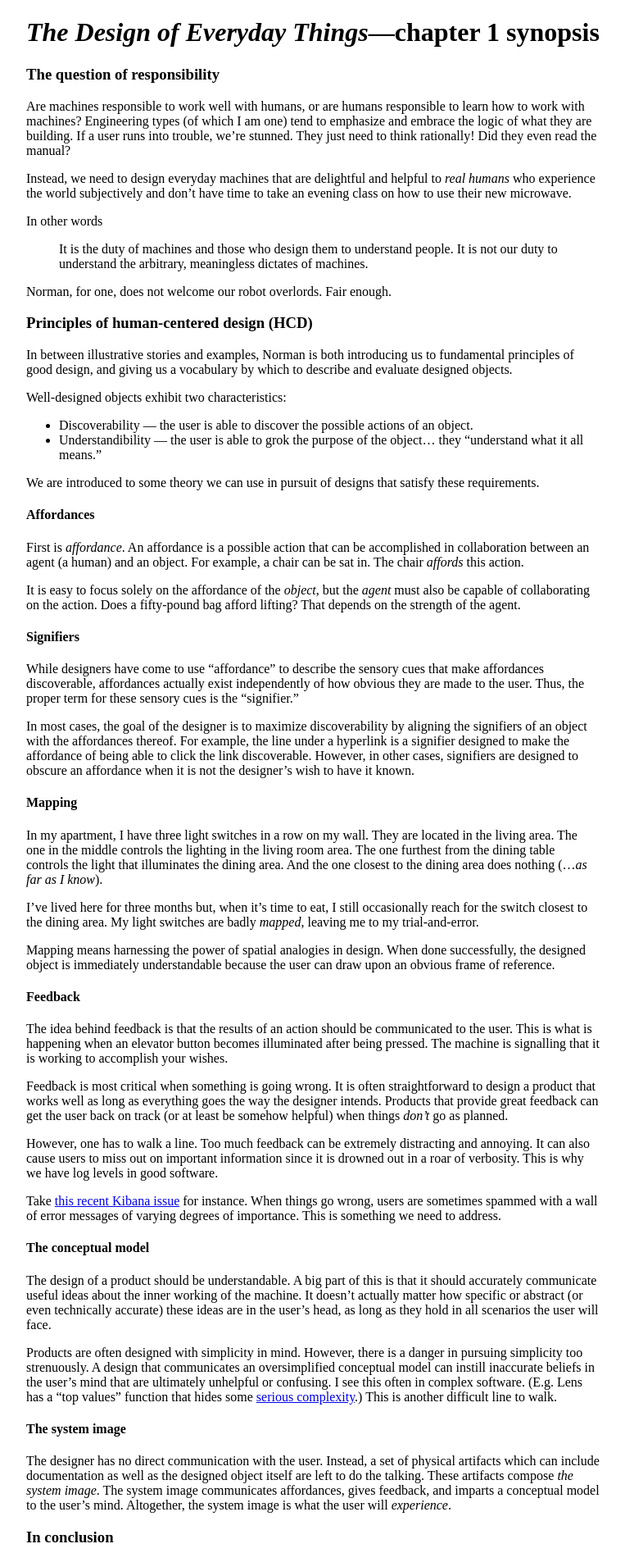
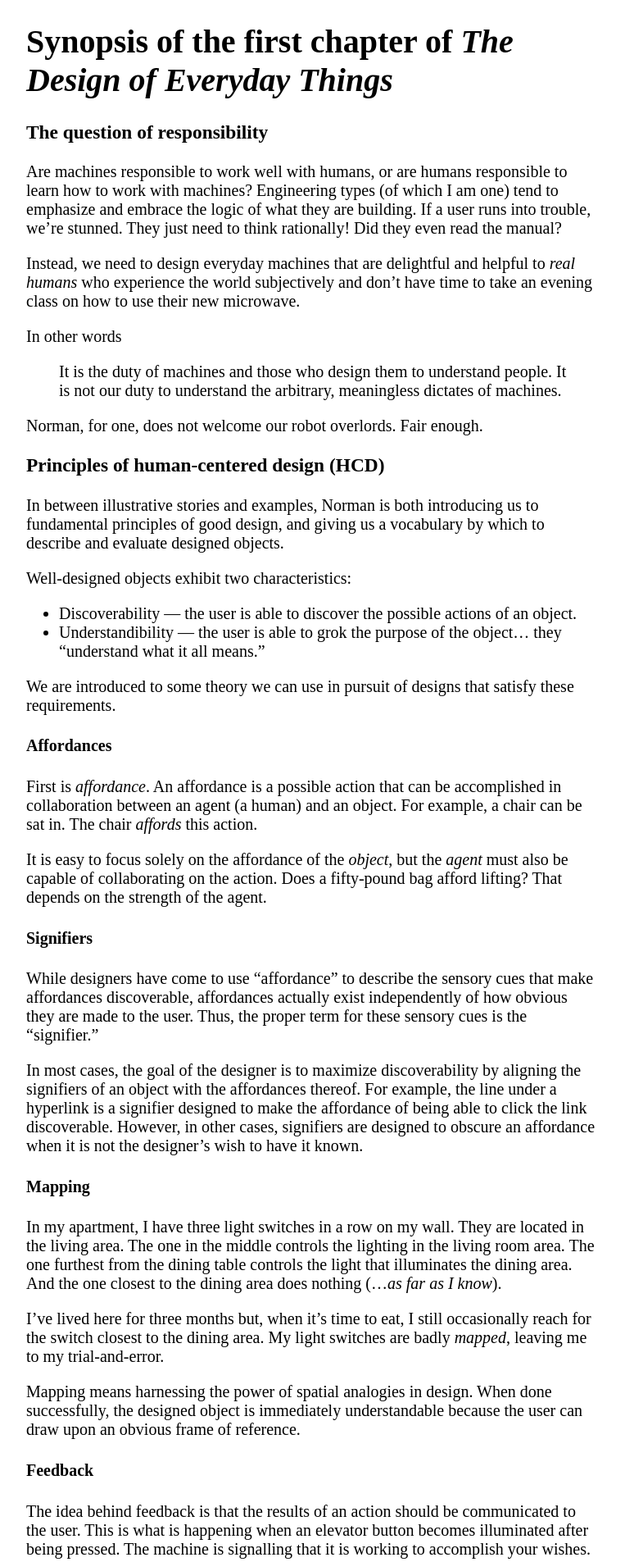
Before and after one commit to drewdaemon/drewdaemon.github.io, a Jekyll site: the page built from _posts/2022-08-22-the-design-of-every-day-things.md, in a window 1280 px wide. Shown: the top 1905 px of the page at 82% size, without its empty margins (258-1021 px from the left). Built offline with Jekyll 4.4.1, drawn with Linux system fonts in a browser that asks for light colours.

Commit message:
better styling

```diff
--- a/_posts/2022-08-22-the-design-of-every-day-things.md
+++ b/_posts/2022-08-22-the-design-of-every-day-things.md
@@ -1,6 +1,6 @@
 ---
 layout: post
-title: "<i>The Design of Everyday Things</i>—chapter 1 synopsis"
+title: "Synopsis of the first chapter of <i>The Design of Everyday Things</i>"
 tags: "reading notes"
 ---
 
--- a/_sass/base.scss
+++ b/_sass/base.scss
@@ -1,6 +1,11 @@
 $backgroundColor: #ffffff;
 $bodyColor: #000000;
 $bodyFont: "Times New Roman", Times, serif;
+$baseFontSize: 20px;
+
+html {
+  font-size: $baseFontSize;
+}
 
 body {
   background: $backgroundColor;
@@ -28,10 +33,13 @@ body {
 }
 
 ul.postList {
-	padding-left: 0;
-	li {
-		list-style-type: none;
-	}
+  padding-left: 0;
+  font-size: 1.1rem;
+
+  li {
+    list-style-type: none;
+    padding-top: .2rem;
+  }
 }
 
 .postDate {
```
